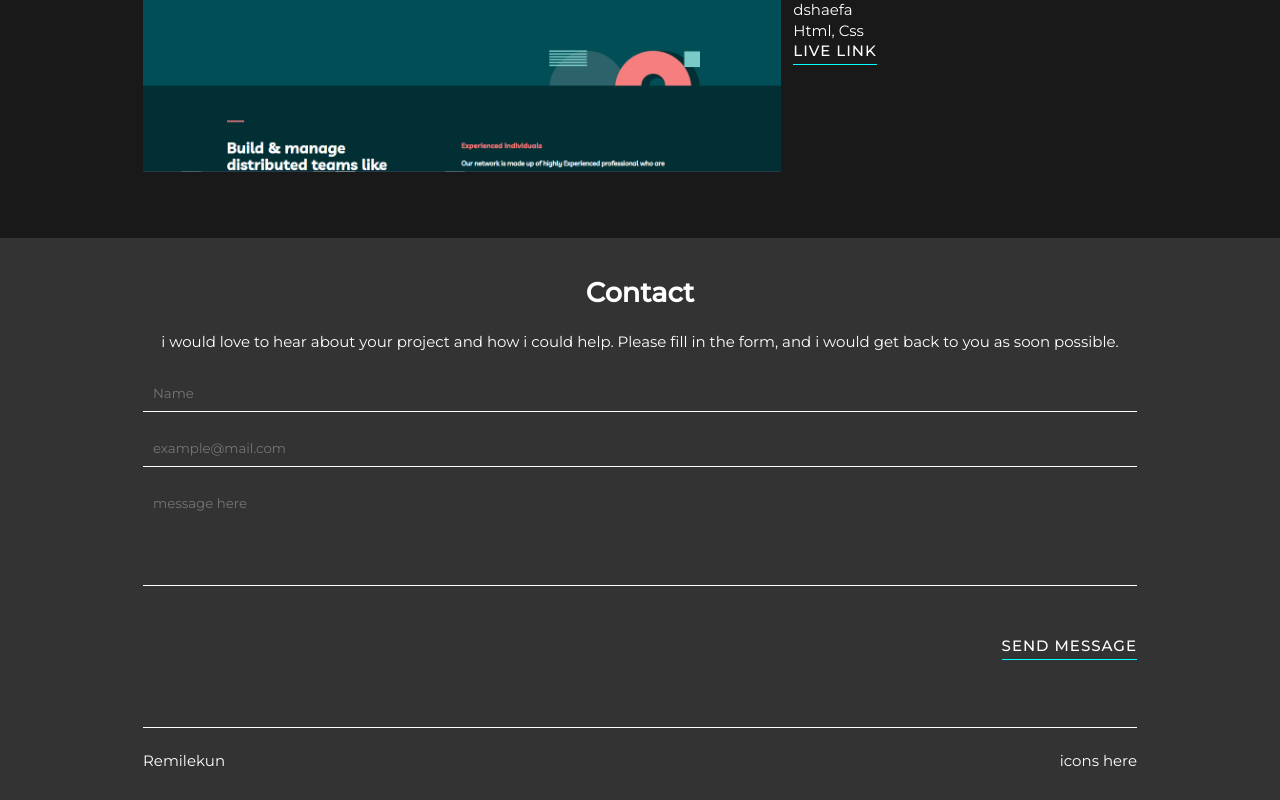
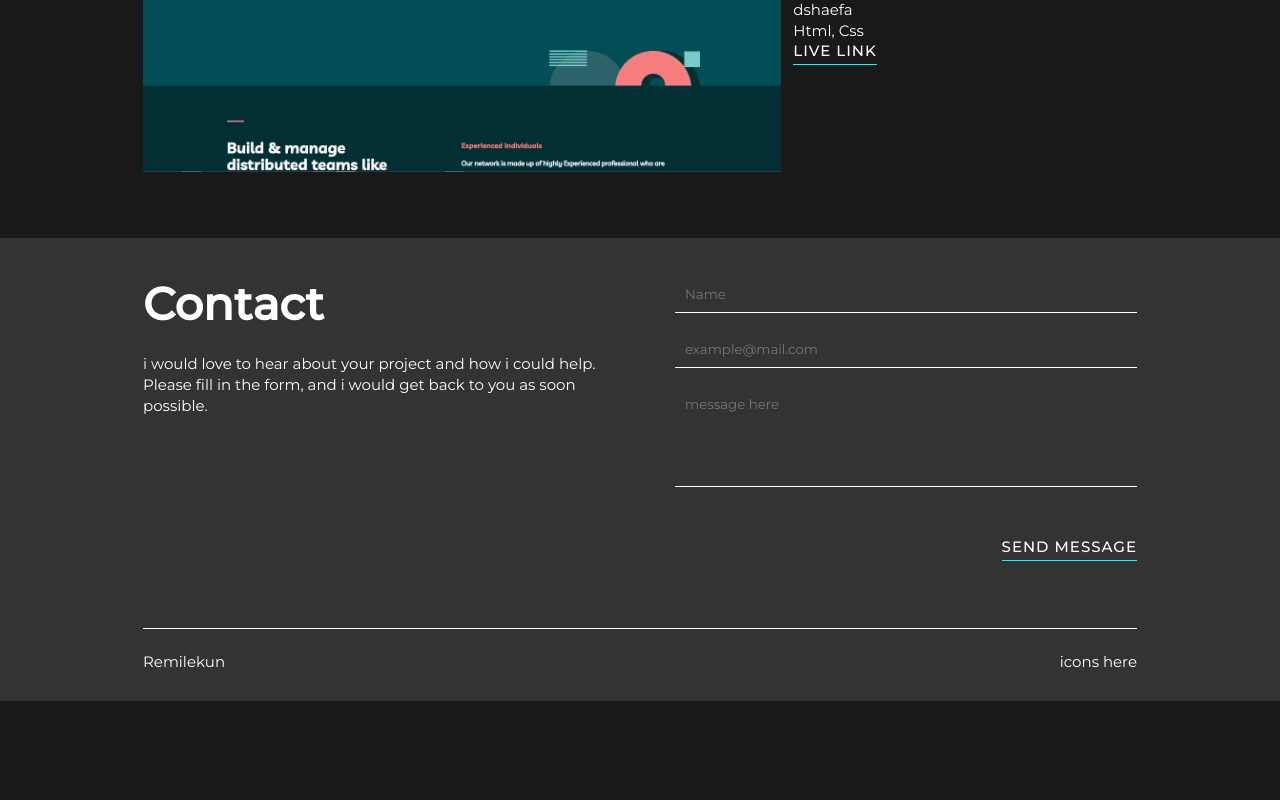
Before and after one commit to remilekun-hub/remilekun1, a Next.js app: page / in a window 1280 px wide. Shown: the part 1113-1913 px from the top of the page. After the commit the page ends 1814 px from the top, so only its background shows below. Built offline with nearby package versions, Linux system fonts and the light colour scheme.

Commit message:
saturday jetpack

```diff
--- a/styles/globals.css
+++ b/styles/globals.css
@@ -226,8 +226,22 @@ footer {
   }
 }
 @media only screen and (min-width: 1024px) {
+  /* contact section */
+  .contact-section {
+  }
   .contact-container {
+    display: grid;
+    grid-template-columns: repeat(2, 1fr);
+    gap: 70px;
   }
+  .contact-container .top h1,
+  .contact-container .top p {
+    text-align: left;
+  }
+  .contact-container .top h1 {
+    font-size: 3rem;
+  }
+  /* projects section */
   .projects-container .top h1 {
     font-size: 3rem;
   }
```
